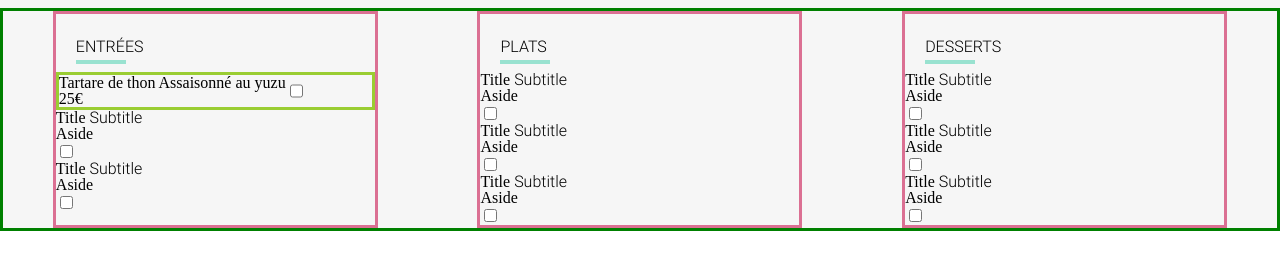
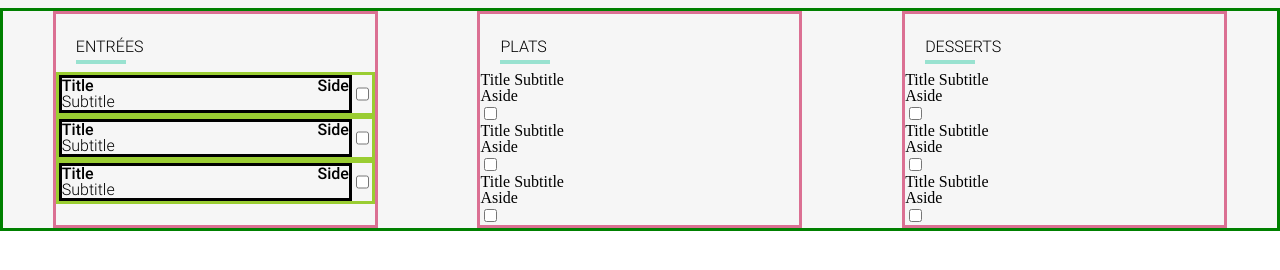
Before and after one commit to RominM/OhMyFood, a website: page HTML/le_delice_des_sens.html in a window 1280 px wide. Shown: the part 282-552 px from the top of the page. Drawn offline with Linux system fonts and the light colour scheme; a web font is replaced by a local one.

Commit message:
ajout typo form + test checkbox

```diff
--- a/HTML/le_delice_des_sens.html
+++ b/HTML/le_delice_des_sens.html
@@ -65,45 +65,45 @@
 
                     <ul class="card">
                         <!--CARD 1.1-->
-                        <li class="card__li">
-                            <label for="select" id="card__flex" class="card__flex">
+                        <li class="cardLi">
+                            <label for="check" class="cardLi__flex">
                                 <div>
-                                    <span class="card__flex--name">Tartare de thon</span>
-                                    <span class="card__flex--side">Assaisonné au yuzu</span>
+                                    <span class="cardLi__flex--title">Title</span>
+                                    <span class="cardLi__flex--subtitle">Subtitle</span>
                                 </div>
                                 <div>
-                                    <span class="card__price">25€</span>
+                                    <span class="cardLi__flex--side">Side</span>
                                 </div>
                             </label>
-                            <input type="checkbox">
+                            <input type="checkbox" name="check" id="check">
                         </li>
 
                         <!--CARD 2.1-->
-                        <li class="dish>
-                            <label for="select" class="dish__flex">
+                        <li class="cardLi">
+                            <label for="check" class="cardLi__flex">
                                 <div>
-                                    <span class="dish__flex--name">Title</span>
-                                    <span class="dish__flex--side">Subtitle</span>
+                                    <span class="cardLi__flex--title">Title</span>
+                                    <span class="cardLi__flex--subtitle">Subtitle</span>
                                 </div>
                                 <div>
-                                    <span class="dish__price">Aside</span>
+                                    <span class="cardLi__flex--side">Side</span>
                                 </div>
                             </label>
-                            <input type="checkbox">
+                            <input type="checkbox" name="check" id="check" class="box">
                         </li>
 
                         <!--CARD 3.1-->
-                        <li class="dish>
-                            <label for="select" class="dish__flex">
+                        <li class="cardLi">
+                            <label for="check" class="cardLi__flex">
                                 <div>
-                                    <span class="dish__flex--name">Title</span>
-                                    <span class="dish__flex--side">Subtitle</span>
+                                    <span class="cardLi__flex--title">Title</span>
+                                    <span class="cardLi__flex--subtitle">Subtitle</span>
                                 </div>
                                 <div>
-                                    <span class="dish__price">Aside</span>
+                                    <span class="cardLi__flex--side">Side</span>
                                 </div>
                             </label>
-                            <input type="checkbox">
+                            <input type="checkbox"  name="check" id="check">
                         </li>
                     </ul>
                 </form>
--- a/sass/2_Utils/_typographie.scss
+++ b/sass/2_Utils/_typographie.scss
@@ -54,11 +54,11 @@ h3 {
     font-size: 0.9em;
 }
 
-.dish {
-    font-family: 'Roboto-Medium', 'sans-serif';
+.cardLi {
     &__flex {
-        &--side {
-            font-family: 'Roboto-Light';
+        font-family: 'Roboto-Medium', 'sans-serif';
+        &--subtitle {
+            font-family: 'Roboto-Light','sans-serif';
         }
     }
 }
```
Also changed, not shown: css/style.css, 1 other file.
